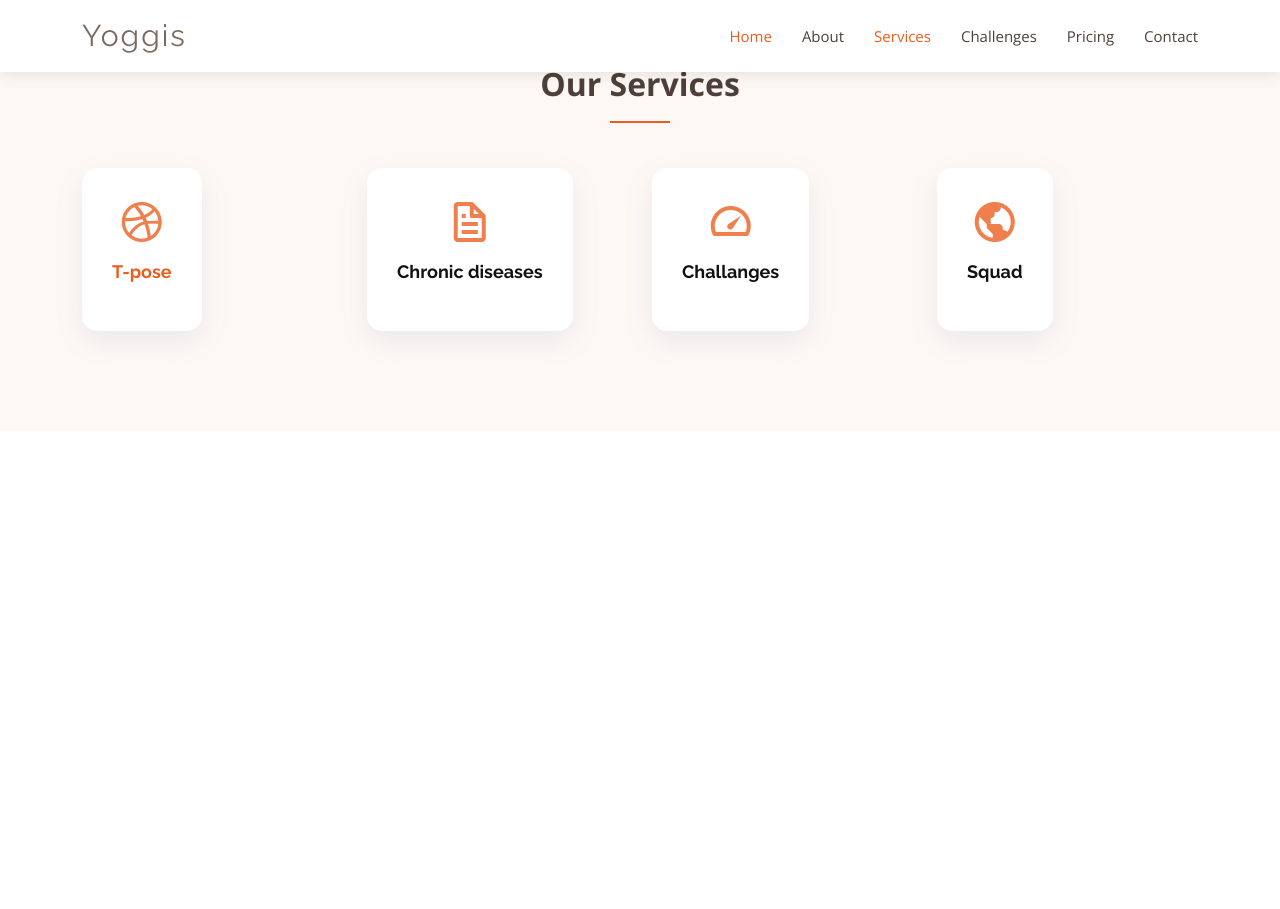
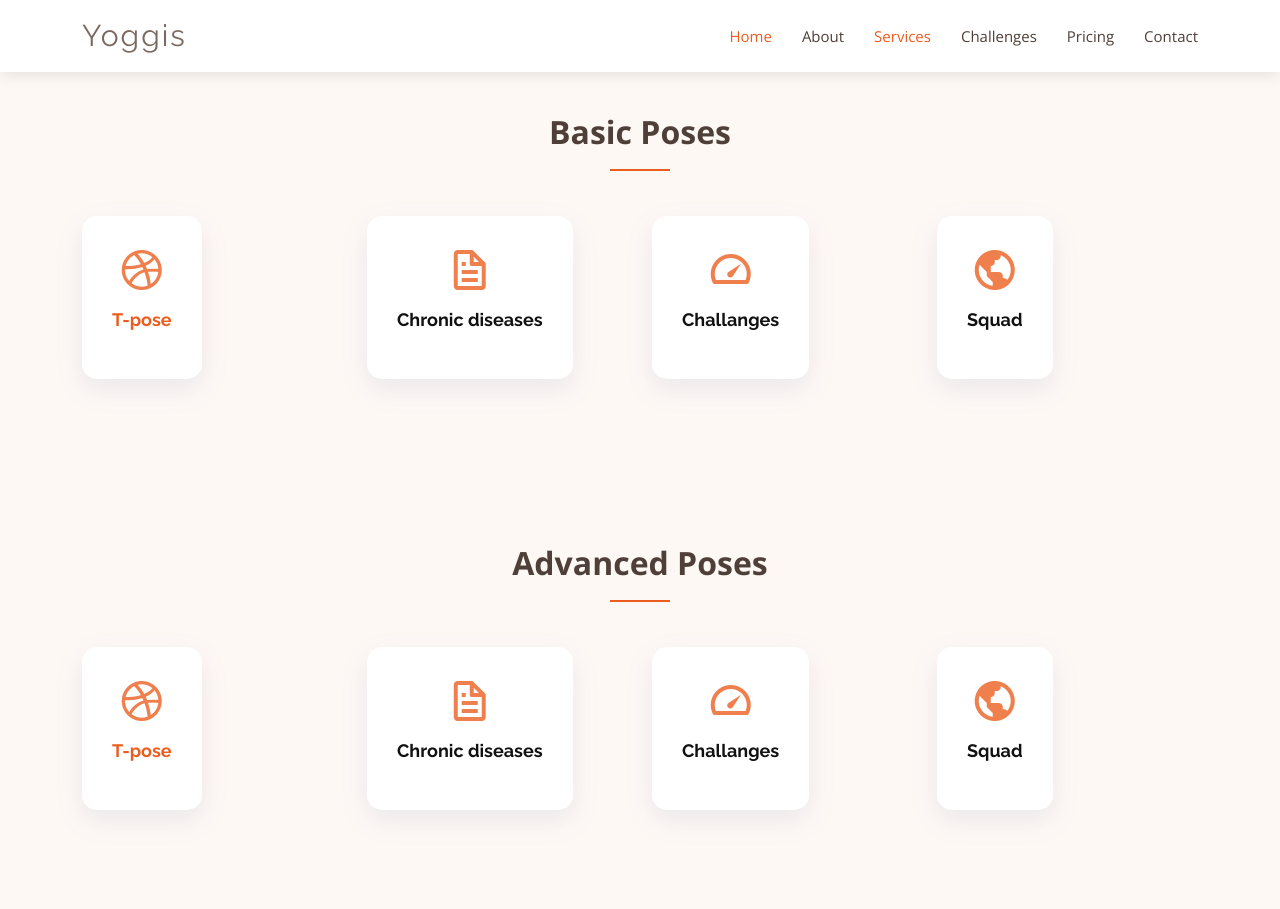
Before and after one commit to dhakalmahima188/Yoggis, a Django app: template backend/yoggis/templates/yoggis/general.html in a window 1280 px wide. Before the commit the page ends 353 px from the top, so only its background shows below. Run offline with Django 3.2, Linux system fonts and the light colour scheme; the template is opened without the code that fills it, so the values that code supplies are empty; parts of the project's set-up code (start-up, migrations or seed data) failed here and were passed over; some libraries are stand-ins or nearby versions.

Commit message:
some changes made

```diff
--- a/backend/yoggis/templates/yoggis/general.html
+++ b/backend/yoggis/templates/yoggis/general.html
@@ -2,15 +2,17 @@
 {% block main %}
 
 {% load static %}
-
+<br>
+<br>
   <!-- ======= Services Section ======= -->
   <section id="yogas" class="services section-bg">
     <div class="container" data-aos="fade-up">
 
       <div class="section-title">
 
-        <p>Our Services</p>
+        <p>Basic Poses</p>
       </div>
+
 
       <div class="row">
         <div class="col-md-6 col-lg-3 d-flex align-items-stretch" data-aos="zoom-in" data-aos-delay="100" >
@@ -50,4 +52,54 @@
     </div>
   </section><!-- End Services Section -->
 
+  <!-- ======= Services Section ======= -->
+  <section id="yogas" class="services section-bg">
+    <div class="container" data-aos="fade-up">
+
+      <div class="section-title">
+
+        <p>Advanced Poses</p>
+      </div>
+
+
+      <div class="row">
+        <div class="col-md-6 col-lg-3 d-flex align-items-stretch" data-aos="zoom-in" data-aos-delay="100" >
+            <a href="{% url 'general' %}">
+            <span class="clickable" >
+              <div class="icon-box">
+              <div class="icon" ><i class="bx bxl-dribbble"></i></div>
+              <h4 class="title">T-pose</h4>
+              </div>
+            </span>
+          </a>
+          </div>
+
+        <div class="col-md-6 col-lg-3 d-flex align-items-stretch" data-aos="zoom-in" data-aos-delay="200">
+          <div class="icon-box">
+            <div class="icon"><i class="bx bx-file"></i></div>
+            <h4 class="title"><a href="">Chronic diseases</a></h4>
+          </div>
+        </div>
+
+        <div class="col-md-6 col-lg-3 d-flex align-items-stretch" data-aos="zoom-in" data-aos-delay="300">
+          <div class="icon-box">
+            <div class="icon"><i class="bx bx-tachometer"></i></div>
+            <h4 class="title"><a href="">Challanges</a></h4>
+          </div>
+        </div>
+
+        <div class="col-md-6 col-lg-3 d-flex align-items-stretch" data-aos="zoom-in" data-aos-delay="400">
+          <div class="icon-box">
+            <div class="icon"><i class="bx bx-world"></i></div>
+            <h4 class="title"><a href="">Squad</a></h4>
+          </div>
+        </div>
+
+      </div>
+
+    </div>
+  </section><!-- End Services Section -->
+
+
+
 {% endblock main %}
--- a/backend/yoggis/urls.py
+++ b/backend/yoggis/urls.py
@@ -5,8 +5,9 @@ urlpatterns = [
     path('yoga/',views.yoga,name='yoga'),
     path('video_feed/',views.videofeed,name='video_feed'),
     path('',views.home,name='home'),
-    path('/general',views.general,name='general'),
-      path('challenges/',views.challenges,name='challenges'),
+    path('general/',views.general,name='general'),
+    path('challenges/',views.challenges,name='challenges'),
+    path('chronic/',views.chronic,name='chronic'),
 
 
 ]
--- a/backend/yoggis/views.py
+++ b/backend/yoggis/views.py
@@ -40,3 +40,6 @@ def general(request):
 
 def challenges(request):
     return render(request,'yoggis/challenges.html')
+
+def chronic(request):
+    return render(request,'yoggis/chronic.html')
```
Also changed, not shown: backend/yoggis/templates/yoggis/card.html (added, +10 -0 lines), backend/yoggis/templates/yoggis/chronic.html (added, +107 -0 lines), backend/yoggis/templates/yoggis/home.html (+21 -9 lines).
